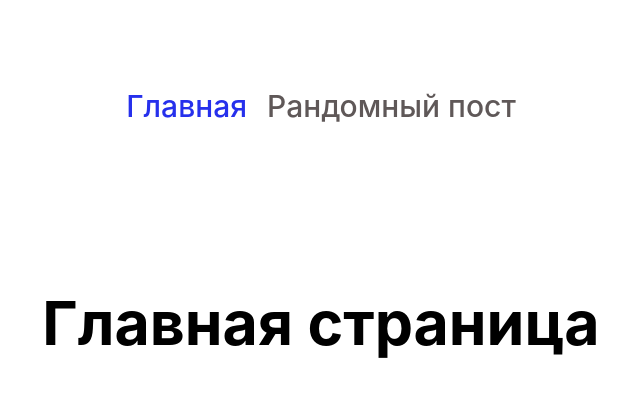
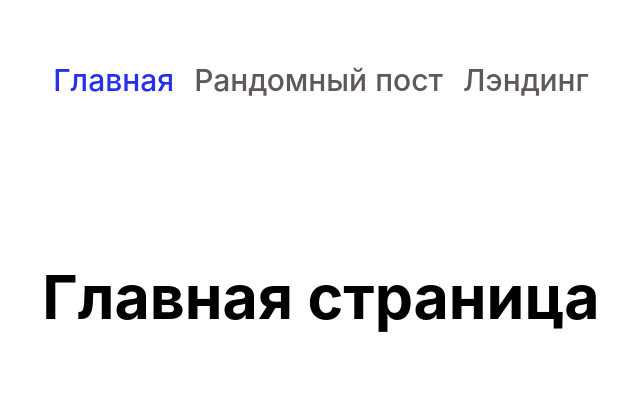
Before and after one commit to HAROSHII232/fuse8-homework, a React (Vite) app: page / in a window 1280 px wide. Shown: the top 396 px of the page, without its empty margins (319-959 px from the left). Built offline with nearby package versions, Linux system fonts and the light colour scheme.

Commit message:
feat: add landing route

```diff
--- a/src/app/index.css
+++ b/src/app/index.css
@@ -64,7 +64,7 @@ button:focus-visible {
   align-items: center;
   max-width: 1600px;
   padding: 0 16px;
-  margin: 5% auto;
+  margin: 3% auto;
 }
 
 .container {
--- a/src/app/router.tsx
+++ b/src/app/router.tsx
@@ -4,6 +4,7 @@ import { routes } from '@shared/services/routes';
 import { createBrowserRouter } from 'react-router';
 import { App } from './app';
 import { NotFoundPage } from '@pages/not-found';
+import { LandingPage } from '@pages/landing';
 
 export const router = createBrowserRouter([
   {
@@ -13,6 +14,7 @@ export const router = createBrowserRouter([
     children: [
       { path: routes.main.pathName, element: <MainPage />, index: true },
       { path: routes.randomPost.pathName, element: <RandomPostPage /> },
+      { path: routes.landing.pathName, element: <LandingPage /> },
     ],
   },
 ]);
--- /dev/null
+++ b/src/pages/landing/index.ts
@@ -0,0 +1 @@
+export { LandingPage } from './ui/landing.tsx';
--- /dev/null
+++ b/src/pages/landing/ui/landing.tsx
@@ -0,0 +1,3 @@
+export const LandingPage = () => {
+  return <h1>Landing</h1>;
+};
--- a/src/shared/services/routes.ts
+++ b/src/shared/services/routes.ts
@@ -7,4 +7,8 @@ export const routes = {
     getLink: () => `/random-post`,
     pathName: '/random-post',
   },
+  landing: {
+    getLink: () => `/landings`,
+    pathName: '/landings',
+  },
 };
--- a/src/shared/ui/header/header.tsx
+++ b/src/shared/ui/header/header.tsx
@@ -16,6 +16,9 @@ export const Header = () => {
         <NavLink to={routes.randomPost.getLink()} className={getActiveClass}>
           Рандомный пост
         </NavLink>
+        <NavLink to={routes.landing.getLink()} className={getActiveClass}>
+          Лэндинг
+        </NavLink>
       </nav>
     </header>
   );
```
